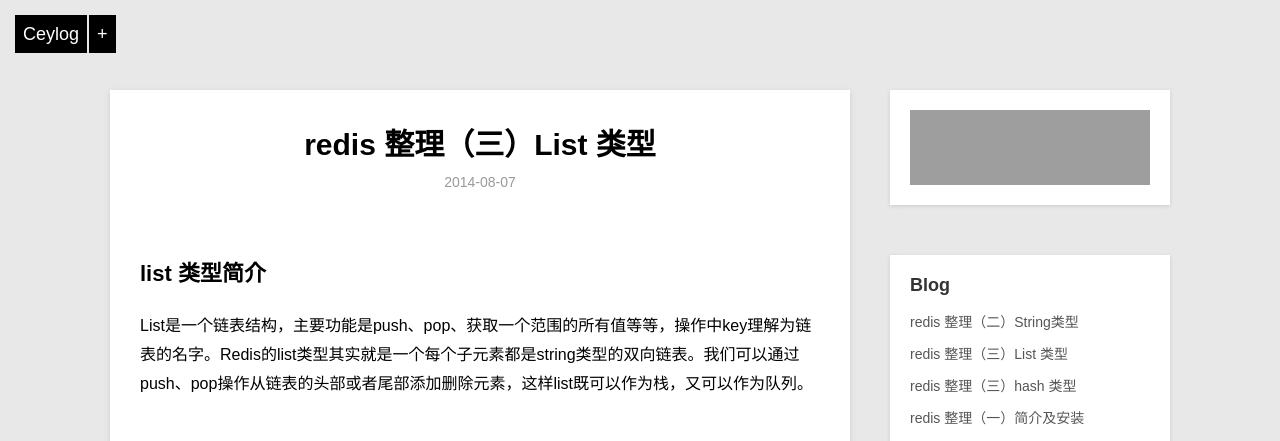
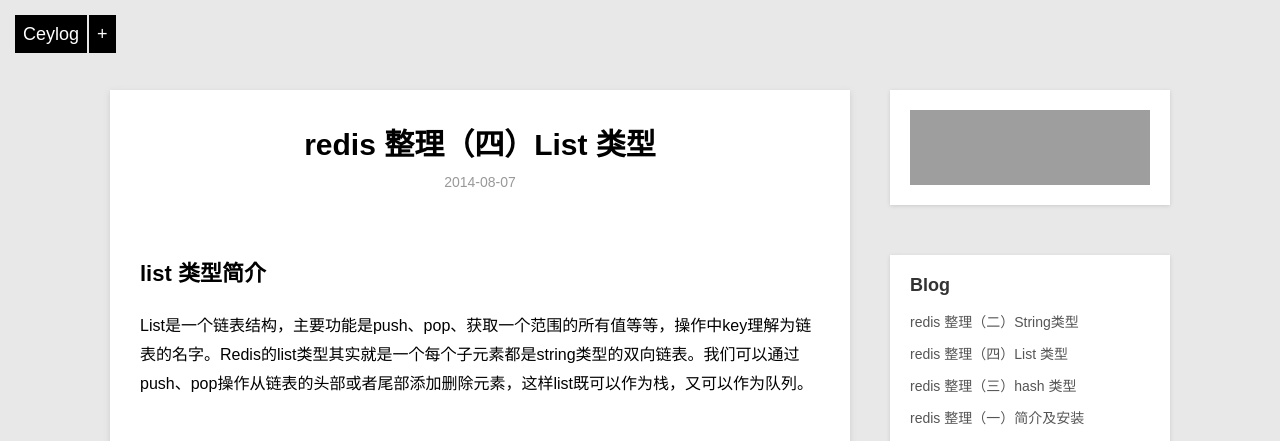
Before and after one commit to ceylog/ceylog.github.io, a Jekyll site: the page built from _posts/blog/2014-08-07-redis-datatype-list.md, in a window 1280 px wide and 900 px high. Shown: the top 441 px of the window. Built offline with Jekyll 4.4.1, drawn with Linux system fonts in a browser that asks for light colours; Markdown is read by kramdown in place of the engine named in the settings; grey boxes are pictures that could not be loaded.

```diff
--- a/_posts/blog/2014-08-07-redis-datatype-list.md
+++ b/_posts/blog/2014-08-07-redis-datatype-list.md
@@ -1,8 +1,8 @@
 ---
 layout:     post
-title:      redis 整理（三）List 类型
+title:      redis 整理（四）List 类型
 category: blog
-description: redis 相关整理（三）List 类型
+description: redis 相关整理（四）List 类型
 
 ---
 
```
